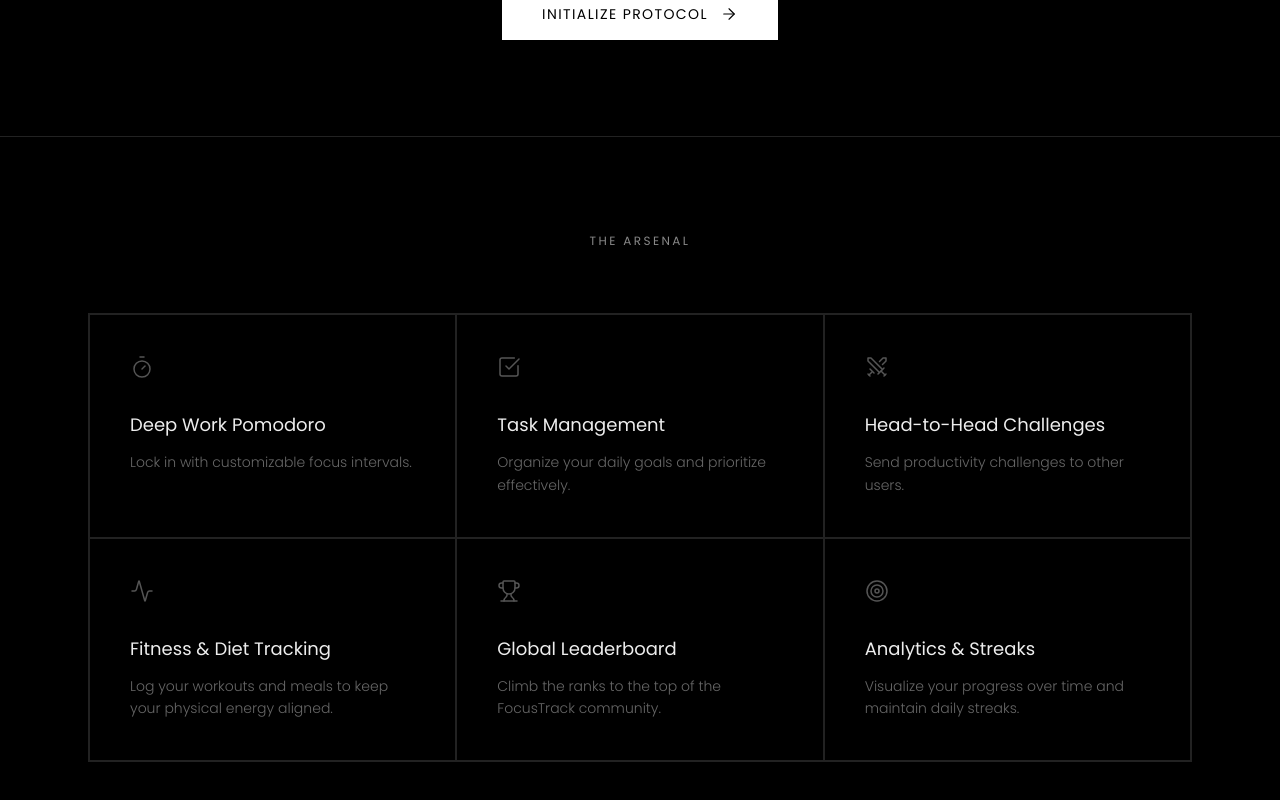
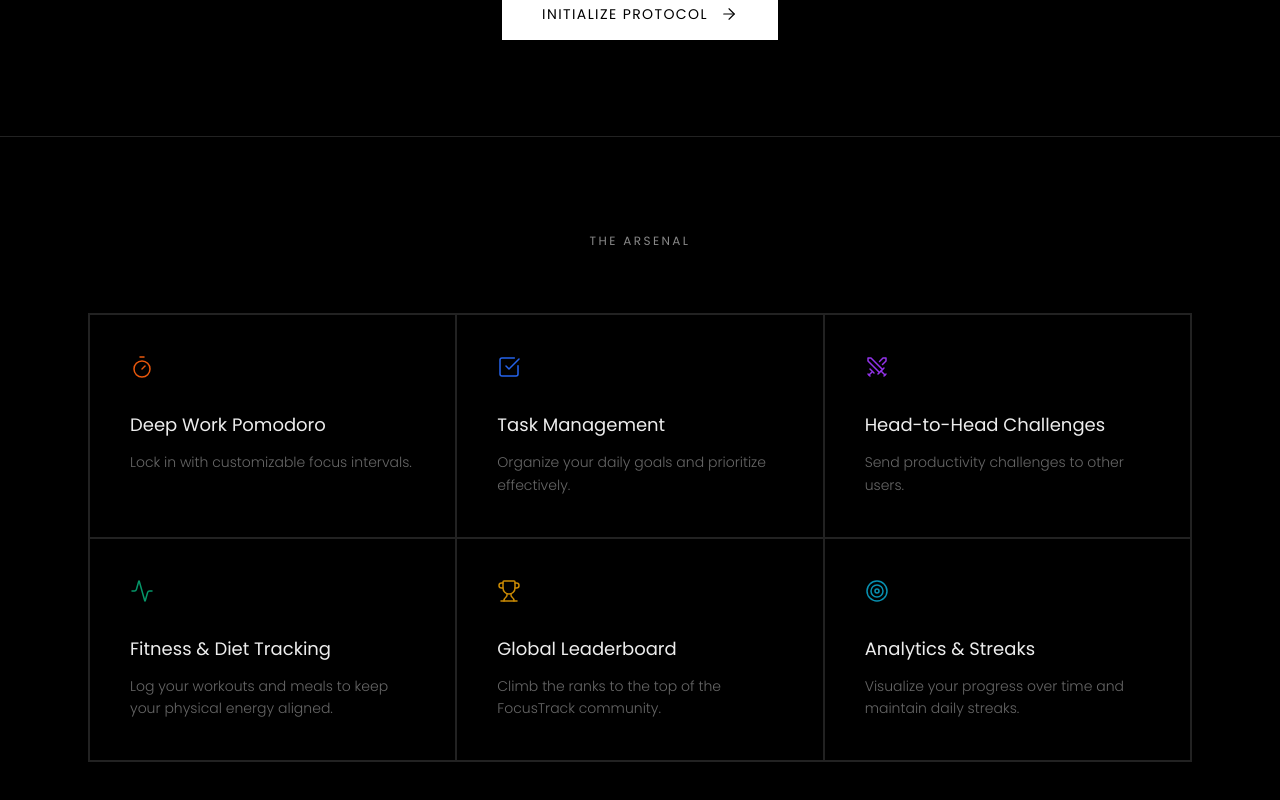
Before and after one commit to tejasretharekar/FocusTrack, a React (Vite) app in the folder frontend/: page / in a window 1280 px wide. Shown: the part 621-1421 px from the top of the page. Built offline with nearby package versions, Linux system fonts and the light colour scheme; no server answers.

Commit message:
logo given color

```diff
--- a/frontend/src/pages/Landing.jsx
+++ b/frontend/src/pages/Landing.jsx
@@ -5,13 +5,14 @@ import { Brain, Timer, Trophy, Swords, CheckSquare, Activity, ArrowRight, Target
 export default function Landing() {
   const navigate = useNavigate();
 
+  // Added distinct rich colors for each feature to match the Home grid
   const features = [
-    { icon: <Timer size={24} strokeWidth={1.5} />, title: "Deep Work Pomodoro", description: "Lock in with customizable focus intervals." },
-    { icon: <CheckSquare size={24} strokeWidth={1.5} />, title: "Task Management", description: "Organize your daily goals and prioritize effectively." },
-    { icon: <Swords size={24} strokeWidth={1.5} />, title: "Head-to-Head Challenges", description: "Send productivity challenges to other users." },
-    { icon: <Activity size={24} strokeWidth={1.5} />, title: "Fitness & Diet Tracking", description: "Log your workouts and meals to keep your physical energy aligned." },
-    { icon: <Trophy size={24} strokeWidth={1.5} />, title: "Global Leaderboard", description: "Climb the ranks to the top of the FocusTrack community." },
-    { icon: <Target size={24} strokeWidth={1.5} />, title: "Analytics & Streaks", description: "Visualize your progress over time and maintain daily streaks." }
+    { icon: <Timer size={24} strokeWidth={1.5} />, title: "Deep Work Pomodoro", description: "Lock in with customizable focus intervals.", color: "text-orange-600" },
+    { icon: <CheckSquare size={24} strokeWidth={1.5} />, title: "Task Management", description: "Organize your daily goals and prioritize effectively.", color: "text-blue-600" },
+    { icon: <Swords size={24} strokeWidth={1.5} />, title: "Head-to-Head Challenges", description: "Send productivity challenges to other users.", color: "text-purple-600" },
+    { icon: <Activity size={24} strokeWidth={1.5} />, title: "Fitness & Diet Tracking", description: "Log your workouts and meals to keep your physical energy aligned.", color: "text-emerald-600" },
+    { icon: <Trophy size={24} strokeWidth={1.5} />, title: "Global Leaderboard", description: "Climb the ranks to the top of the FocusTrack community.", color: "text-yellow-600" },
+    { icon: <Target size={24} strokeWidth={1.5} />, title: "Analytics & Streaks", description: "Visualize your progress over time and maintain daily streaks.", color: "text-cyan-600" }
   ];
 
   return (
@@ -61,7 +62,8 @@ export default function Landing() {
           <div className="grid grid-cols-1 md:grid-cols-2 lg:grid-cols-3 gap-0 border border-[#222] bg-[#111]">
             {features.map((feature, index) => (
               <div key={index} className="p-10 border border-[#222] bg-black hover:bg-[#0a0a0a] transition-colors group">
-                <div className="mb-8 text-[#555] group-hover:text-white transition-colors">
+                {/* Applied the color mapping here */}
+                <div className={`mb-8 transition-colors duration-300 ${feature.color} group-hover:text-white`}>
                   {feature.icon}
                 </div>
                 <h3 className="text-lg font-normal mb-3 text-[#EDEDED]">{feature.title}</h3>
```
